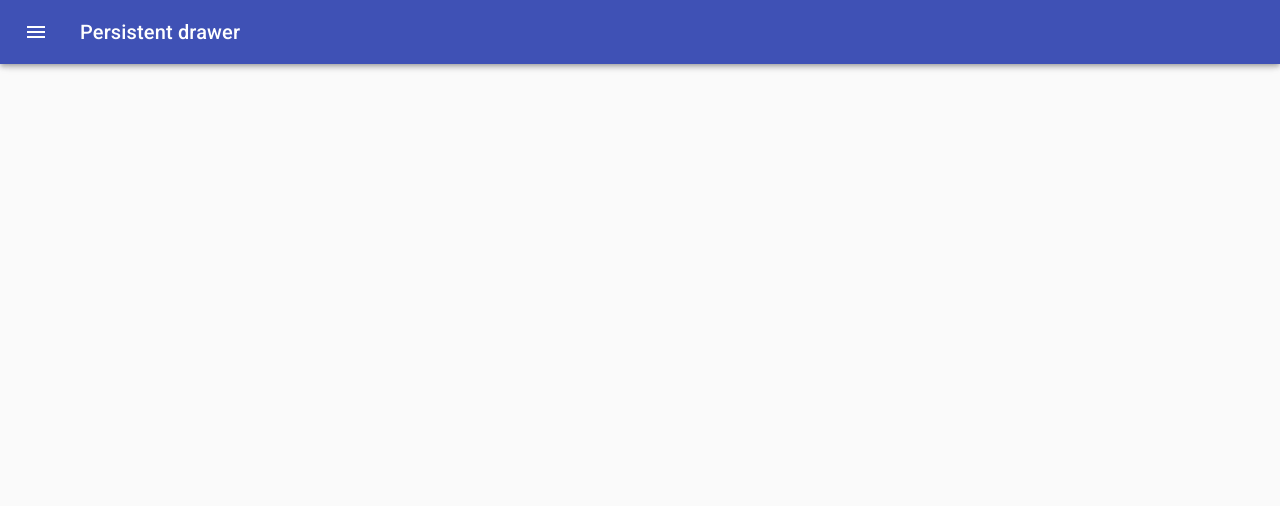
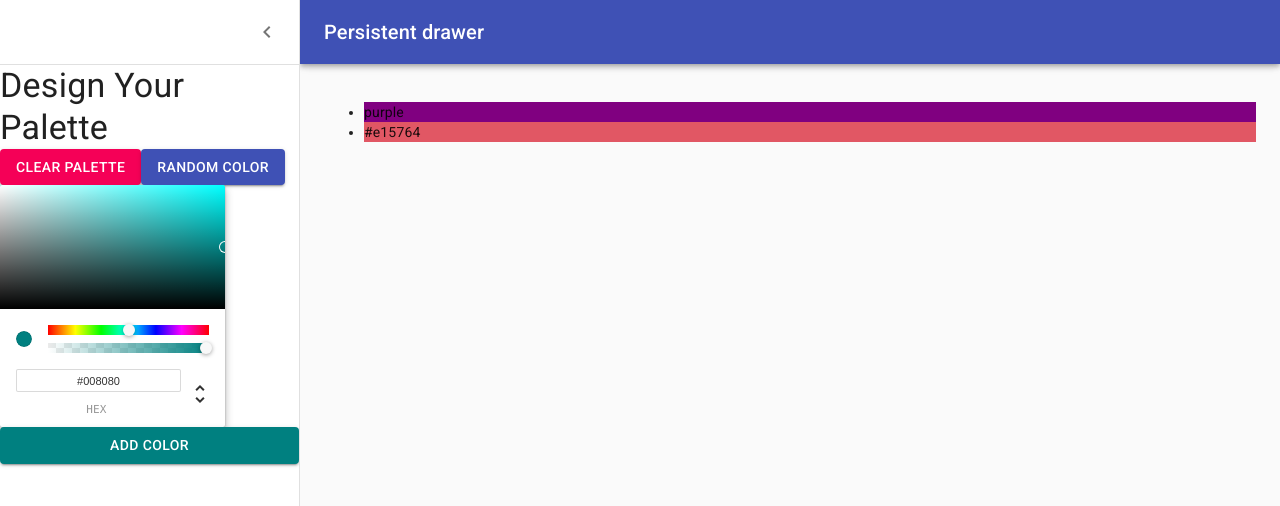
Before and after one commit to IMPrimph/ColorsApp, a React (Create React App) app: page /palette/new in a window 1280 px wide. Shown: the top 506 px of the page. Built offline with nearby package versions, Linux system fonts and the light colour scheme; the HTML template or start-up script is replaced by a standard one.

Commit message:
connect ColorPicker to button

```diff
--- a/src/NewPaletteForm.js
+++ b/src/NewPaletteForm.js
@@ -12,6 +12,7 @@
 import ChevronLeftIcon from '@material-ui/icons/ChevronLeft';
 import { ChromePicker } from 'react-color'
 import Button from '@material-ui/core/Button';
+import { colors } from '@material-ui/core';
 
 const drawerWidth = 300;
 
@@ -75,9 +76,18 @@
 
 
 class NewPaletteForm extends Component {
-    state = {
-        open: false,
-    };
+    constructor(props) {
+        super(props)
+
+        this.state = {
+            open: true,
+            currentColor: 'teal',
+            colors: ['purple', '#e15764']
+        }
+        this.updateCurrentColor = this.updateCurrentColor.bind(this)
+        this.addNewColor = this.addNewColor.bind(this)
+    }
+
 
     handleDrawerOpen = () => {
         this.setState({ open: true });
@@ -86,6 +96,15 @@
     handleDrawerClose = () => {
         this.setState({ open: false });
     };
+
+    updateCurrentColor(newColor) {
+        this.setState({ currentColor: newColor.hex })
+    }
+
+    addNewColor() {
+        this.setState({ colors: [...this.state.colors, this.state.currentColor] })
+    }
+
     render() {
         const { classes } = this.props;
         const { open } = this.state;
@@ -136,10 +155,16 @@
                         <Button variant='contained' color="primary">Random Color</Button>
                     </div>
                     <ChromePicker
-                        color="purple"
-                        onChangeComplete={(newColor) => console.log(newColor)}
+                        color={this.state.currentColor}
+                        onChangeComplete={this.updateCurrentColor}
                     />
-                    <Button variant="contained" color="primary">Add Color</Button>
+                    <Button
+                        variant="contained"
+                        color="primary"
+                        style={{ background: this.state.currentColor }}
+                        onClick={this.addNewColor}
+                    >Add Color
+                    </Button>
                 </Drawer>
                 <main
                     className={classNames(classes.content, {
@@ -147,6 +172,11 @@
                     })}
                 >
                     <div className={classes.drawerHeader} />
+                    <ul>
+                        {this.state.colors.map(color => (
+                            <li style={{ backgroundColor: color }}>{color}</li>
+                        ))}
+                    </ul>
 
                 </main>
             </div>
```
